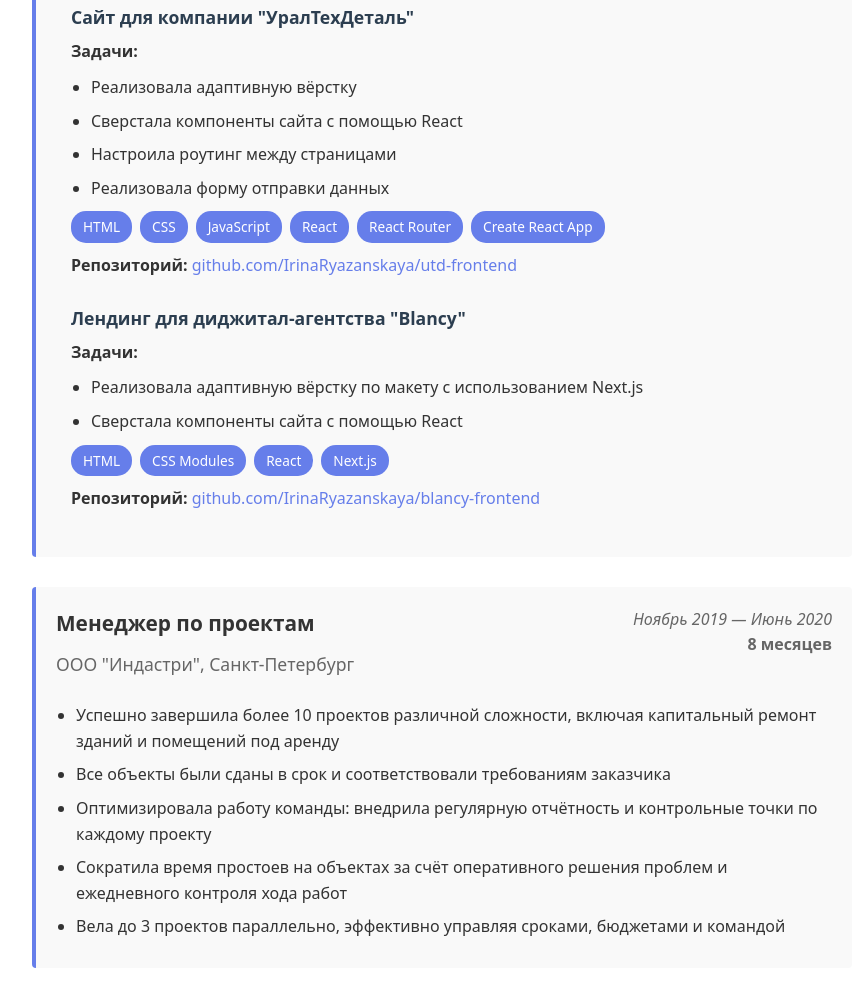
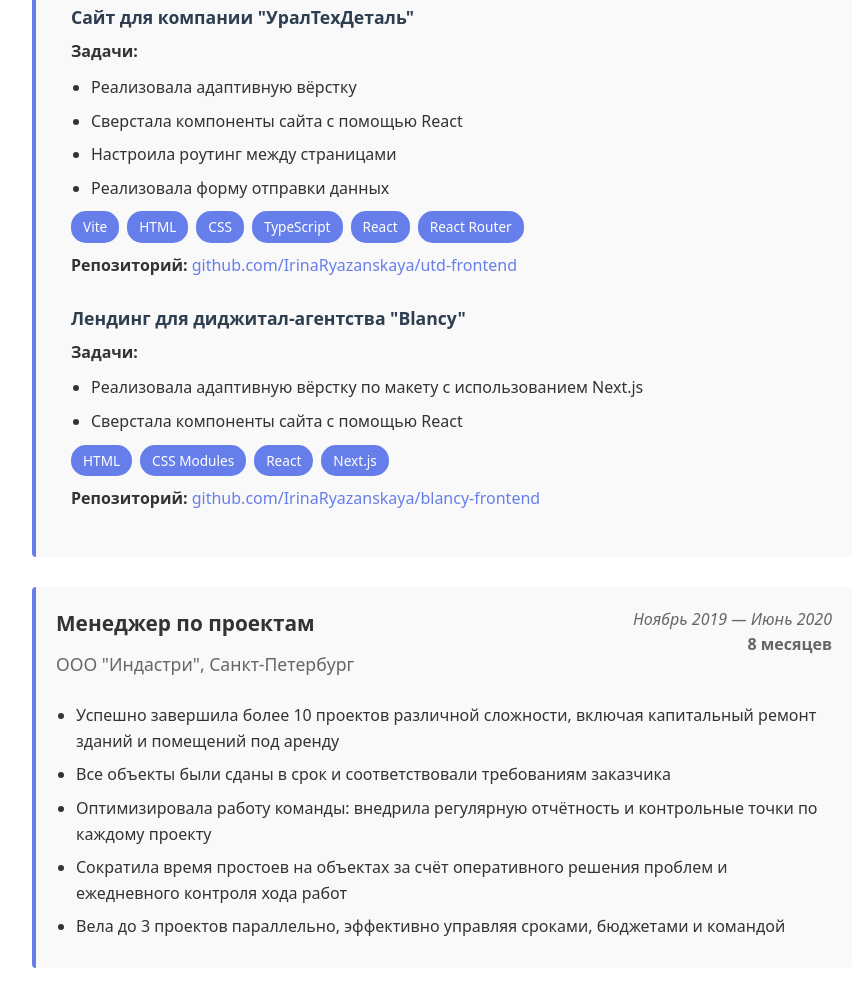
Before and after one commit to IrinaRyazanskaya/resume, a website: page index.html in a window 1280 px wide. Shown: the part 1477-2482 px from the top of the page, without its empty margins (198-1061 px from the left). Drawn offline with Linux system fonts and the light colour scheme.

Commit message:
Поправила стек в utd-frontend

```diff
--- a/index.html
+++ b/index.html
@@ -120,12 +120,12 @@
                 <li class="project__list-item">Реализовала форму отправки данных</li>
               </ul>
               <div class="tech-stack">
+                <span class="tech-stack__item">Vite</span>
                 <span class="tech-stack__item">HTML</span>
                 <span class="tech-stack__item">CSS</span>
-                <span class="tech-stack__item">JavaScript</span>
+                <span class="tech-stack__item">TypeScript</span>
                 <span class="tech-stack__item">React</span>
                 <span class="tech-stack__item">React Router</span>
-                <span class="tech-stack__item">Create React App</span>
               </div>
               <p class="project__repo-block">
                 <span class="project__repo-label">Репозиторий:</span>
```
